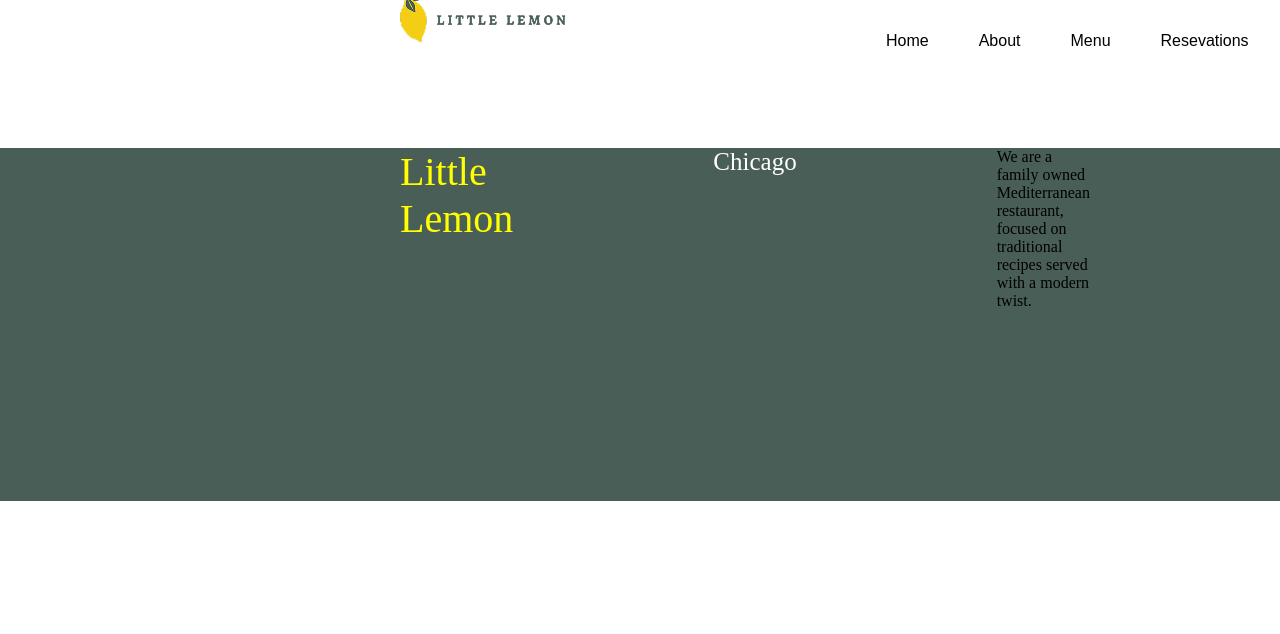
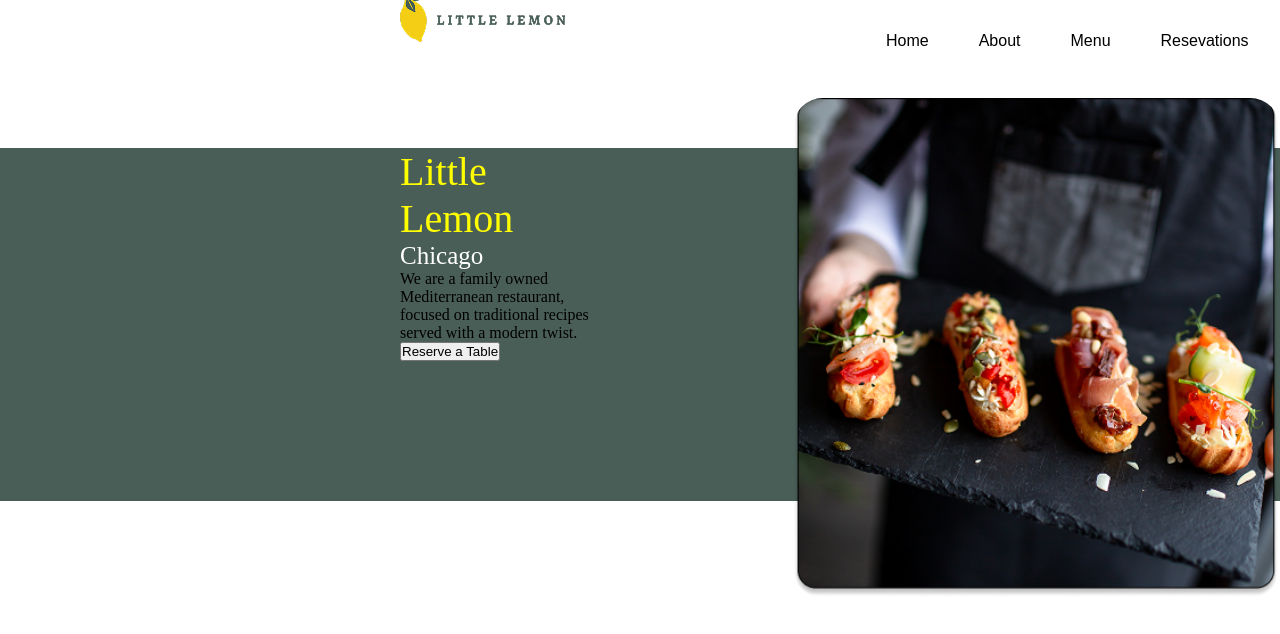
Before and after one commit to gabrieljcoutinho/PROJETO_Little-Lemon, a React (Create React App) app: page / in a window 1280 px wide. Shown: the top 634 px of the page. Built offline with nearby package versions, Linux system fonts and the light colour scheme.

Commit message:
css estilo

```diff
--- a/src/ts/MainConteudoPrincipal.tsx
+++ b/src/ts/MainConteudoPrincipal.tsx
@@ -1,4 +1,6 @@
 import React from 'react'
+
+import imgMain from "../../src/imgs/imgPrincipal.png"
 
 import "../css/mainPrincipal.css"
 
@@ -8,13 +10,17 @@ const MainConteudoPrincipal = (props: Props) => {
   return (
     <div className='mainPrincipal'>
 
-        <p className="pMainConteudoPrinciapal">Little Lemon</p>
+       <div className="conteudoParagrafo">
+         <p className="pMainConteudoPrinciapal">Little Lemon</p>
 
         <p className="pMainConteudoSecundario">Chicago</p>
 
           <p className="pMainConteudoTerciario">We are a family owned Mediterranean restaurant, focused on traditional recipes served with a modern twist.</p>
 
-          <button className='btnMainPrincipal'>Reserve a Table</button>
+          <button className='btnMain'>Reserve a Table</button>
+       </div>
+
+       <img src={imgMain} alt="" className='imgMainPrincipal' />
 
     </div>
   )
```
